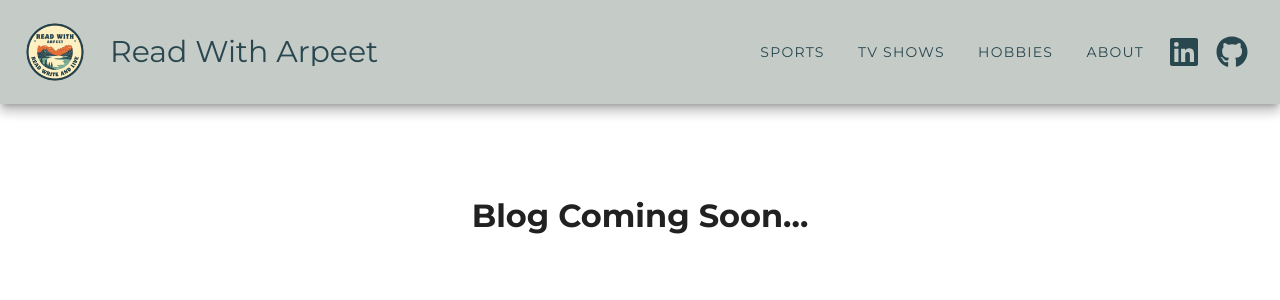
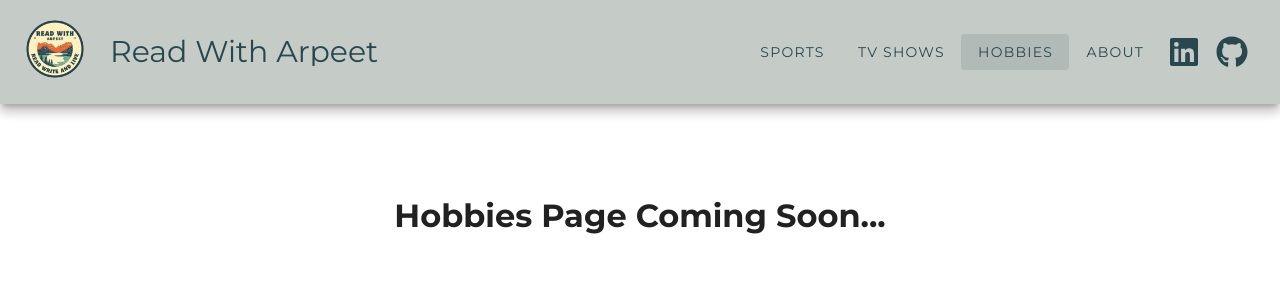
Before and after one commit to anaik31/personal_blog, a Vue app in the folder vue-blog/: page /blog/hobbies in a window 1280 px wide. Shown: the top 300 px of the page. Built offline with nearby package versions, Linux system fonts and the light colour scheme.

Commit message:
Vue Routing for Navigation links.

```diff
--- a/vue-blog/package.json
+++ b/vue-blog/package.json
@@ -16,6 +16,7 @@
     "@fortawesome/vue-fontawesome": "^3.1.2",
     "@mdi/font": "^7.4.47",
     "vue": "^3.5.18",
+    "vue-router": "^4.5.1",
     "vuetify": "^3.9.7"
   },
   "devDependencies": {
--- a/vue-blog/src/App.vue
+++ b/vue-blog/src/App.vue
@@ -2,14 +2,13 @@
   <v-app>
     <Nav />
     <v-main>
-      <Home />
+      <router-view />
     </v-main>
   </v-app>
 </template>
 
 <script setup>
 import Nav from './components/Nav.vue'
-import Home from './components/Home.vue'
 </script>
 
 <style>
--- /dev/null
+++ b/vue-blog/src/components/Hobbies.vue
@@ -0,0 +1,9 @@
+<template>
+<h1 style = "text-align: center; margin-top: 10%;">Hobbies Page Coming Soon...</h1>
+</template>
+
+<script setup>
+</script>
+
+<style>
+</style>
--- a/vue-blog/src/components/Nav.vue
+++ b/vue-blog/src/components/Nav.vue
@@ -1,13 +1,15 @@
 <template>
     <v-app-bar :elevation="8" style="padding:20px; background-color:#c5cbc7; color: #28474e">
+      <router-link to="/blog">
       <img src="/img/readwitharpeet.png" alt="Logo" width="70" height="70" />
+      </router-link>
 
       <v-app-bar-title style="font-size: 30px;">Read With Arpeet</v-app-bar-title>
 
-      <v-btn text>Sports</v-btn>
-      <v-btn text>TV Shows</v-btn>
-      <v-btn text>Hobbies</v-btn>
-      <v-btn text>About</v-btn>
+      <v-btn text to="/blog/sports">Sports</v-btn>
+      <v-btn text to="/blog/tvshows">TV Shows</v-btn>
+      <v-btn text to="/blog/hobbies">Hobbies</v-btn>
+      <v-btn text href="https://www.anpersonal.com/portfolio" target="_blank">About</v-btn>
 
       <v-btn icon href="https://www.linkedin.com/in/arpeet-naik" target="_blank">
         <font-awesome-icon :icon="['fab', 'linkedin']" size="2x" />
--- /dev/null
+++ b/vue-blog/src/components/Sports.vue
@@ -0,0 +1,9 @@
+<template>
+<h1 style = "text-align: center; margin-top: 10%;">Sports Page Coming Soon...</h1>
+</template>
+
+<script setup>
+</script>
+
+<style>
+</style>
--- /dev/null
+++ b/vue-blog/src/components/TvShows.vue
@@ -0,0 +1,9 @@
+<template>
+<h1 style = "text-align: center; margin-top: 10%;">TV Shows Page Coming Soon...</h1>
+</template>
+
+<script setup>
+</script>
+
+<style>
+</style>
--- a/vue-blog/src/main.js
+++ b/vue-blog/src/main.js
@@ -1,5 +1,6 @@
 import { createApp } from 'vue'
 import App from './App.vue'
+import router from './router'
 
 import 'vuetify/styles'
 import { createVuetify } from 'vuetify'
@@ -13,4 +14,5 @@ const vuetify = createVuetify({
 
 createApp(App)
   .use(vuetify)
+  .use(router)
   .mount('#app')
--- /dev/null
+++ b/vue-blog/src/router/index.js
@@ -0,0 +1,19 @@
+import { createRouter, createWebHistory} from 'vue-router'
+import Home from '../components/Home.vue'
+import Sports from '../components/Sports.vue'
+import TvShows from '../components/TvShows.vue'
+import Hobbies from '../components/Hobbies.vue'
+
+const routes = [
+  { path: '/blog/', component: Home },
+  { path: '/blog/sports', component: Sports },
+  { path: '/blog/tvshows', component: TvShows },
+  { path: '/blog/hobbies', component: Hobbies }
+]
+
+const router = createRouter({
+  history: createWebHistory(),
+  routes
+})
+
+export default router
```
Also changed, not shown: 1 other file (tests, documents, lock files or other folders).
